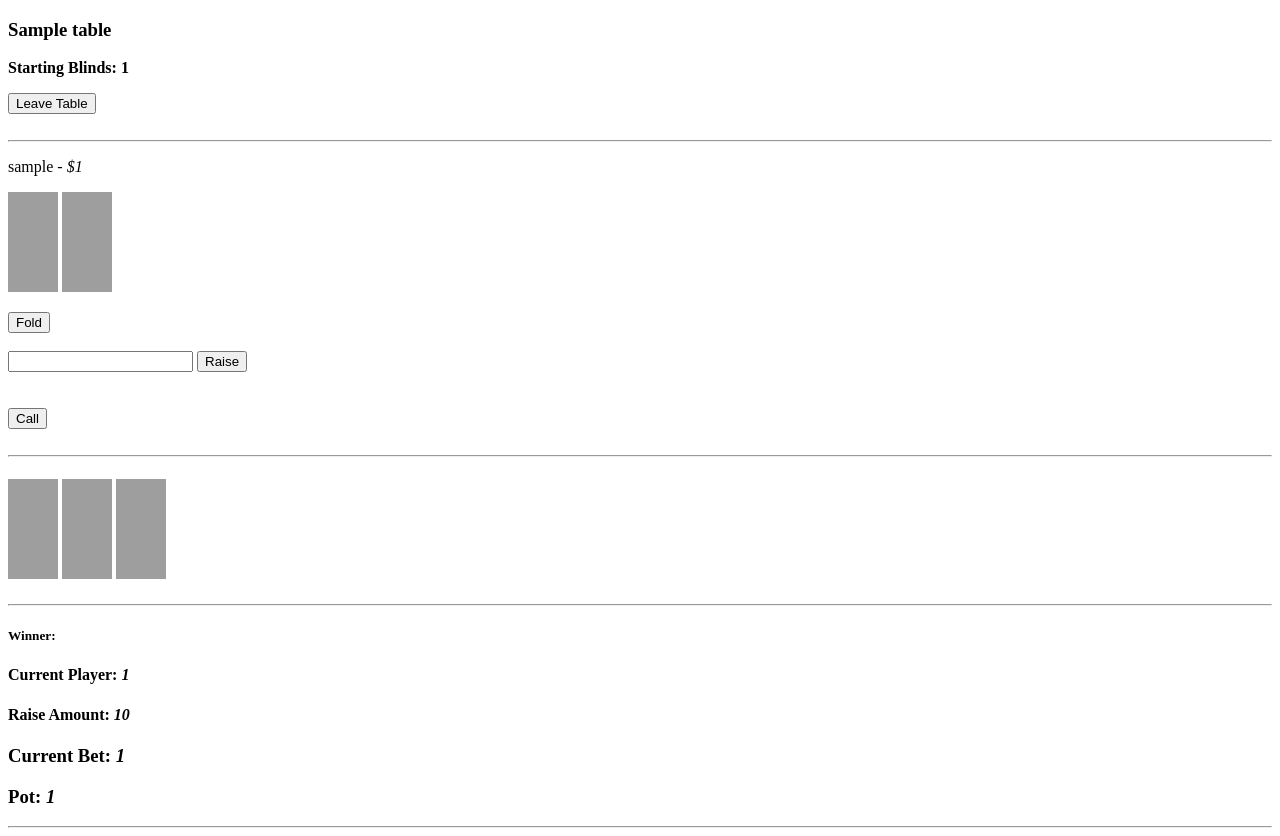
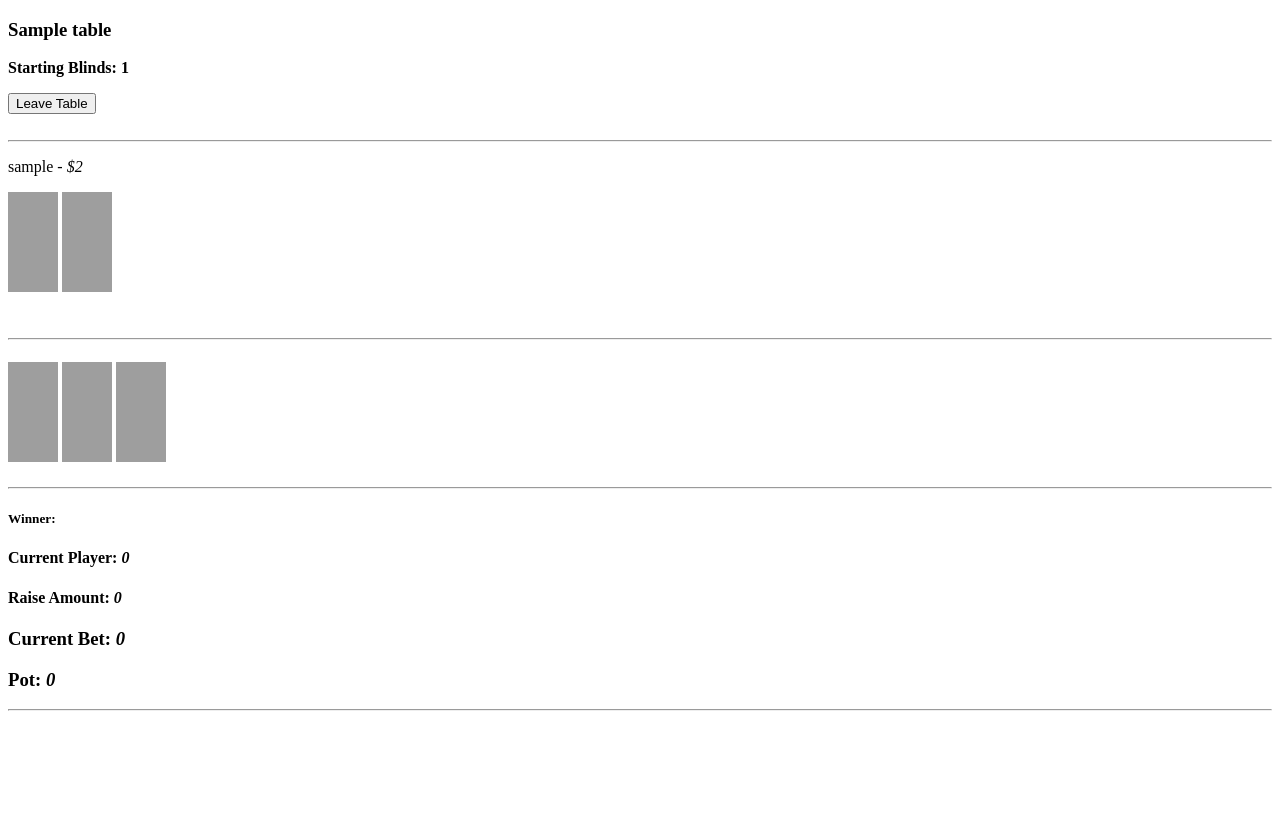
Before and after one commit to dmongey101/texas-hold-em, a Django app: page /poker/table/current_hand/1 in a window 1280 px wide. After the commit the page ends 711 px from the top, so only its background shows below. Run offline with Django 3.2, Linux system fonts and the light colour scheme; a user stored in the database is signed in; tables that the repository leaves empty hold one stand-in row (values such as "Sample post"); parts of the project's set-up code (start-up, migrations or seed data) failed here and were passed over; grey boxes are pictures that could not be loaded.

Commit message:
Fold working, determining winner has bug

```diff
--- a/poker/templates/poker/view_table.html
+++ b/poker/templates/poker/view_table.html
@@ -12,7 +12,7 @@
     <input type="submit" value="Join Table"/>
 </form>
 {% else %}
-<p>This table is currently active</p>
+<p>Table is Full</p>
 {% endif %}
 {% endif %}
 <hr>
--- a/poker/views.py
+++ b/poker/views.py
@@ -52,23 +52,43 @@
     community_cards = [card1, card2, card3, card4, card5]
     players_hands = []
     for player in players:
-        players_hands.append([Card.from_str(player.card_1), Card.from_str(player.card_2)])
+        if hand.check_no == len(players) * 4 and player.is_active:
+            players_hands.append([Card.from_str(player.card_1), Card.from_str(player.card_2)])
+            results = poker.determine_score(community_cards, players_hands)
+            determine_winner = poker.determine_winner(results)
+            print(determine_winner)
+            if determine_winner in range(len(players)):
+                winner = players[determine_winner]
+                hand.winner.add(winner)
+            else:
+                for i in determine_winner:
+                    winner = players[i]
+                    hand.winner.add(winner)
+        for winner in hand.winner.all():
+            if player == winner:
+                player.chips += hand.pot
+                hand.pot = 0
 
-    results = poker.determine_score(community_cards, players_hands)
-    determine_winner = poker.determine_winner(results)
-
-    if determine_winner in range(len(players)):
-        winner = players[determine_winner]
-        hand.winner.add(winner)
-    else:
-        for i in determine_winner:
-            winner = players[i]
-            hand.winner.add(winner)
-
+    for p in players_hands:
+        for l in p:
+            print(l)
     if hand.check_no == len(players) or hand.check_no == len(players) * 2 or hand.check_no == len(players) * 3 or hand.check_no == len(players) * 4:
+        hand.current_bet = 0
+        hand.raise_amount = 0
+        hand.player_pot = 0
         for player in players:
             player.player_pot = 0
             player.save()
+    for player in players:
+        if player.seat_num == hand.current_player:
+            if not player.is_active:
+                hand.current_player += 1
+                hand.check_no += 1
+
+        if hand.current_player >= len(players):
+            hand.current_player = 0
+        hand.save()
+
 
     context = {"table" : table, "players" : players, "hand" : hand, "no_of_preflop_players" : no_of_preflop_players, "no_of_flop_players" : no_of_flop_players, "no_of_turn_players" : no_of_turn_players, "no_of_river_players" : no_of_river_players}
 
@@ -145,6 +165,7 @@
     hand = Hand.objects.get(id=hand_id)
     hand.players.remove(p)
     hand.current_player += 1
+    hand.check_no += 1
     hand.save()
     table_id = hand.table_id
 
```
